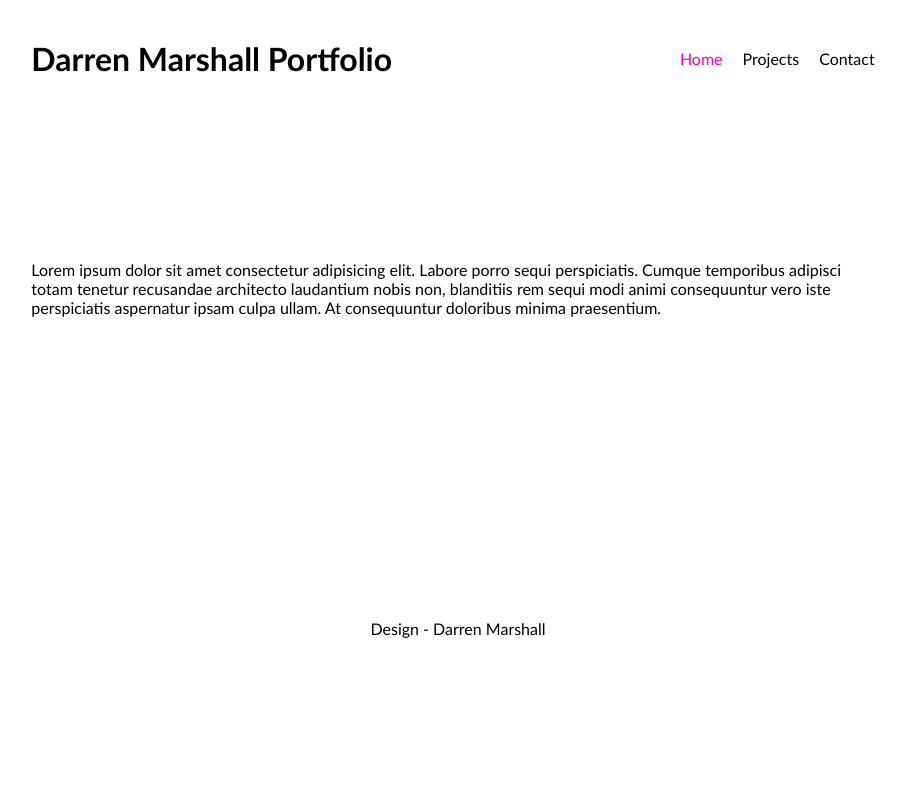
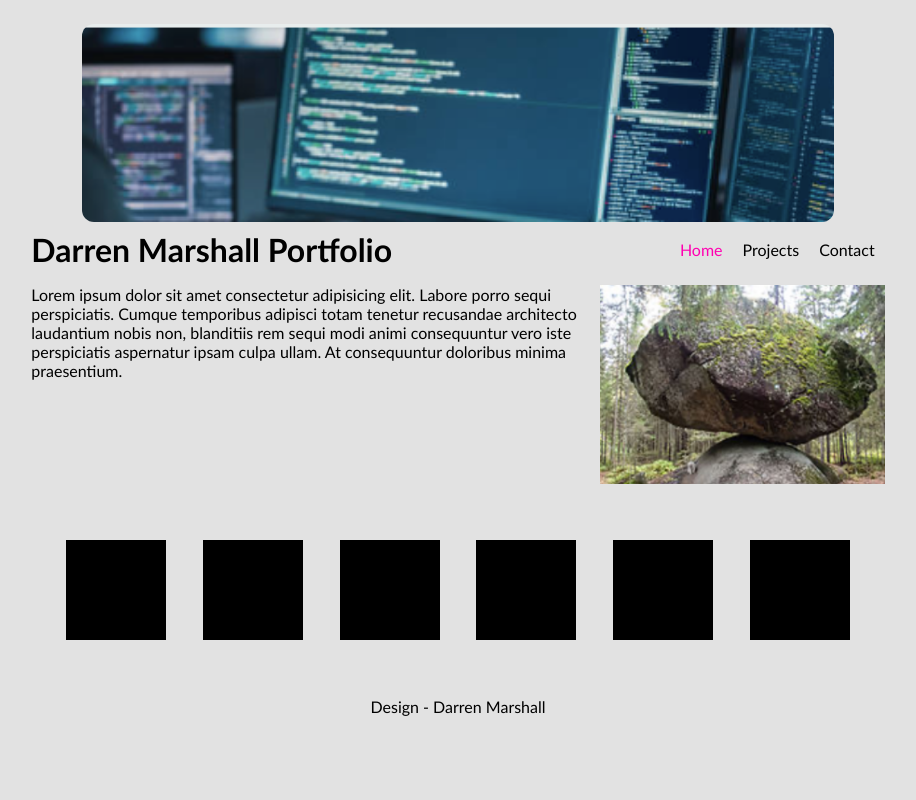
Before and after one commit to Dj-marshall/personal-portfolio, a plain HTML site: page index.html in a window 1280 px wide. Shown: the whole page, without its empty margins (182-1098 px from the left). Drawn offline with Linux system fonts and the light colour scheme.

Commit message:
added inner grid and badges and images

```diff
--- a/css/styles.css
+++ b/css/styles.css
@@ -5,11 +5,14 @@
 }
 
 body {
+  height: 100vh;
+
   font-family: 'Trebuchet MS', 'Lucida Sans Unicode', 'Lucida Grande', 'Lucida Sans', Arial, sans-serif;
-  height: 100vh;
+  background-color: #e2e2e2;
 
   display: grid;
   grid-template-columns: 1fr 4fr 1fr;
+  grid-template-rows: 1fr 4fr 1fr;
   grid-template-areas:
     ". header ."
     ". main ."
@@ -19,7 +22,17 @@ body {
 
 header {
   grid-area: header;
-  padding: 20px 0 20px 0;
+  padding: 1rem 0 1rem 0;
+  display: flex;
+  justify-content: center;
+  flex-direction: column;
+}
+
+.banner-image {
+  width: 90%;
+  border-radius: 20px;
+  margin: 0 auto;
+  padding: 0.5rem;
 }
 
 .header-wrapper {
@@ -49,6 +62,38 @@ header {
 
 main {
   grid-area: main;
+
+  display: grid;
+  grid-template-columns: 1fr 0.5fr;
+
+  grid-template-areas:
+    "intro-text rock-image"
+    "badge-section badge-section "
+  ;
+
+}
+
+.introduction-text {
+  grid-area: intro-text;
+}
+
+.rock-image {
+  grid-area: rock-image;
+  width: 100%;
+}
+
+.badge-section {
+  grid-area: badge-section;
+  display: flex;
+  justify-content: space-around;
+  padding: 1rem;
+}
+
+.badge {
+  height: 100px;
+  width: 100px;
+  background-color: #000;
+  padding: 2rem;
 }
 
 footer {
--- a/index.html
+++ b/index.html
@@ -11,7 +11,7 @@
 <body>
 
   <header>
-    <img src="" alt="">
+    <img src="./img/coding.png" alt="hands-on-keyboard" class="banner-image">
     <div class="header-wrapper">
       <h1>Darren Marshall Portfolio</h1>
       <nav>
@@ -28,9 +28,8 @@
     <section class="introduction-text">
       Lorem ipsum dolor sit amet consectetur adipisicing elit. Labore porro sequi perspiciatis. Cumque temporibus adipisci totam tenetur recusandae architecto laudantium nobis non, blanditiis rem sequi modi animi consequuntur vero iste perspiciatis aspernatur ipsam culpa ullam. At consequuntur doloribus minima praesentium.
     </section>
-    <img src="" alt="">
-    <div class="badge-container">
-      <ul>
+    <img src="./img/rock.jpeg" alt="picture-of-rock" class="rock-image">
+    <ul class="badge-section">
       <li class="badge"></li>
       <li class="badge"></li>
       <li class="badge"></li>
@@ -38,7 +37,6 @@
       <li class="badge"></li>
       <li class="badge"></li>
     </ul>
-    </div>
   </main>
 
   <footer>
```
Also changed, not shown: img/coding.png (added), img/rock.jpeg (added), 1 other file. Lines whose indentation alone changed are shown as unchanged.
